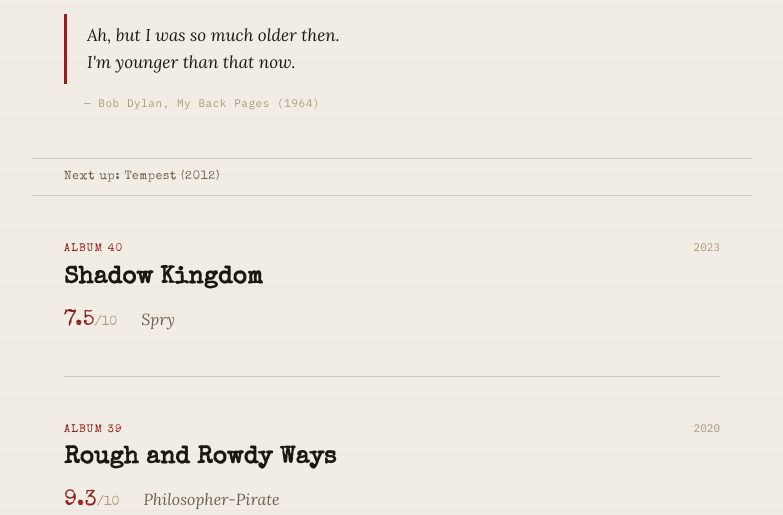
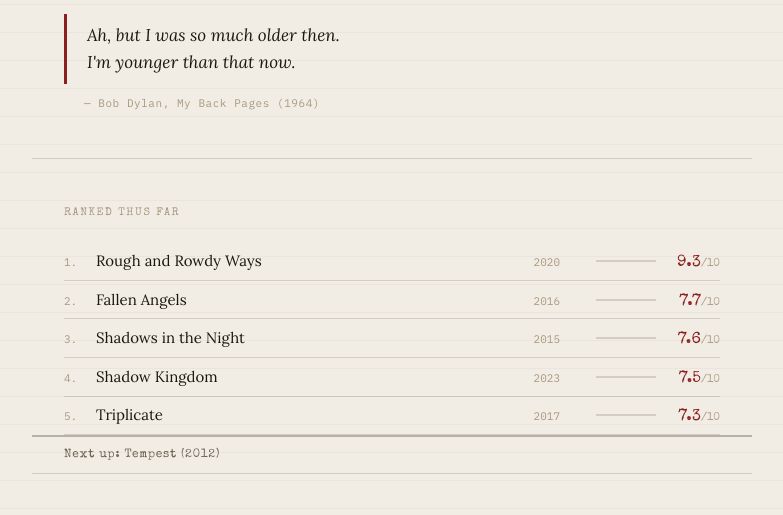
Before and after one commit to cmurray1221/bob-blog, a plain HTML site: page index.html in a window 1280 px wide. Shown: the part 271-786 px from the top of the page, without its empty margins (248-1031 px from the left). Drawn offline with nearby package versions, Linux system fonts and the light colour scheme.

Commit message:
Add files via upload

```diff
--- a/index.html
+++ b/index.html
@@ -227,11 +227,105 @@
       margin: 0 auto;
     }
 
+    /* ---- RANKINGS ---- */
+    .rankings-wrap {
+      max-width: 720px;
+      margin: 0 auto;
+      padding: 3rem 2rem 0;
+      border-bottom: 2px double var(--rule-strong);
+    }
+
+    .rankings-heading {
+      font-family: 'Special Elite', cursive;
+      font-size: 11px;
+      letter-spacing: 0.14em;
+      text-transform: uppercase;
+      color: var(--ink-ghost);
+      margin-bottom: 1.5rem;
+    }
+
+    .ranking-row {
+      display: flex;
+      align-items: baseline;
+      gap: 0;
+      padding: 0.55rem 0;
+      border-bottom: 1px solid var(--rule);
+      opacity: 0;
+      transform: translateX(-6px);
+      animation: fadeIn 0.4s ease forwards;
+    }
+
+    @keyframes fadeIn {
+      to { opacity: 1; transform: none; }
+    }
+
+    .rank-pos {
+      font-family: 'IBM Plex Mono', monospace;
+      font-size: 11px;
+      color: var(--ink-ghost);
+      width: 2rem;
+      flex-shrink: 0;
+    }
+
+    .rank-title {
+      font-family: 'Lora', serif;
+      font-size: 15px;
+      color: var(--ink);
+      flex: 1;
+      min-width: 0;
+    }
+
+    .rank-year {
+      font-family: 'IBM Plex Mono', monospace;
+      font-size: 11px;
+      color: var(--ink-ghost);
+      margin-right: 1.25rem;
+    }
+
+    .rank-bar-wrap {
+      width: 60px;
+      height: 2px;
+      background: var(--rule);
+      margin: 0 1rem;
+      align-self: center;
+      flex-shrink: 0;
+    }
+
+    .rank-bar-fill {
+      height: 100%;
+      background: var(--red);
+    }
+
+    .rank-grade {
+      font-family: 'Special Elite', cursive;
+      font-size: 16px;
+      color: var(--red);
+      width: 3rem;
+      text-align: right;
+      flex-shrink: 0;
+    }
+
+    .rank-grade span {
+      font-size: 11px;
+      color: var(--ink-ghost);
+    }
+
+    .rankings-empty {
+      font-family: 'IBM Plex Mono', monospace;
+      font-size: 12px;
+      color: var(--ink-ghost);
+      padding: 1.5rem 0 2rem;
+      letter-spacing: 0.05em;
+    }
+
     @media (max-width: 600px) {
       .hero { padding: 3rem 1.25rem 2.5rem; }
       .posts-wrap { padding: 0 1.25rem 4rem; }
       .header-inner { padding: 0 1.25rem; }
       #up-next-banner { padding: 0.75rem 1.25rem; }
+      .rankings-wrap { padding: 2rem 1.25rem 0; }
+      .rank-bar-wrap { display: none; }
+      .rank-year { display: none; }
     }
   </style>
 </head>
@@ -256,6 +350,11 @@
         <p>Ah, but I was so much older then.<br />I'm younger than that now.</p>
       </div>
       <p class="hero-attribution">— Bob Dylan, My Back Pages (1964)</p>
+    </section>
+
+    <section class="rankings-wrap" id="rankings-wrap" style="display:none">
+      <p class="rankings-heading">Ranked thus far</p>
+      <div id="rankings-list"></div>
     </section>
 
     <div id="up-next-banner" style="display:none"></div>
@@ -316,6 +415,27 @@
       { title: "Bob Dylan", year: 1962 },
     ];
 
+    function renderRankings(posts) {
+      const section = document.getElementById('rankings-wrap');
+      const list = document.getElementById('rankings-list');
+      const rated = posts.filter(p => p.grade != null);
+      if (rated.length === 0) {
+        section.style.display = 'none';
+        return;
+      }
+      section.style.display = 'block';
+      const sorted = [...rated].sort((a, b) => b.grade - a.grade);
+      list.innerHTML = sorted.map((p, i) => `
+        <div class="ranking-row" style="animation-delay:${i * 0.045}s">
+          <span class="rank-pos">${i + 1}.</span>
+          <span class="rank-title">${esc(p.title)}</span>
+          <span class="rank-year">${p.year || ''}</span>
+          <span class="rank-bar-wrap"><span class="rank-bar-fill" style="width:${Math.round((p.grade / 10) * 100)}%"></span></span>
+          <span class="rank-grade">${p.grade}<span>/10</span></span>
+        </div>
+      `).join('');
+    }
+
     function renderUpNext(count) {
       const banner = document.getElementById('up-next-banner');
       if (count >= ALL_ALBUMS.length) { banner.style.display = 'none'; return; }
@@ -331,6 +451,7 @@
         if (!res.ok) throw new Error();
         const posts = await res.json();
 
+        renderRankings(posts);
         const pct = Math.round((posts.length / 40) * 100);
         document.getElementById('progress-fill').style.width = pct + '%';
         document.getElementById('progress-text').textContent = posts.length + ' / 40';
```
